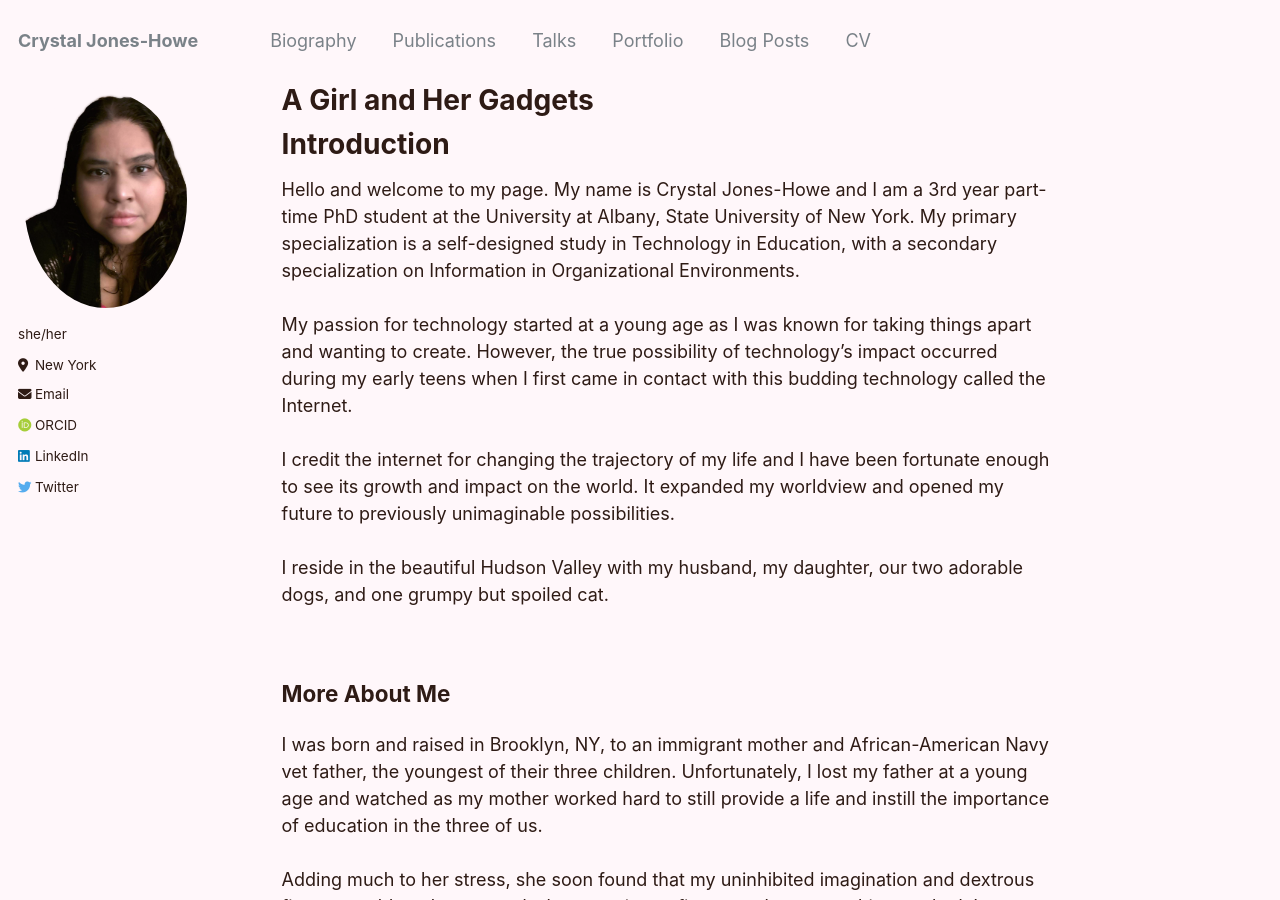
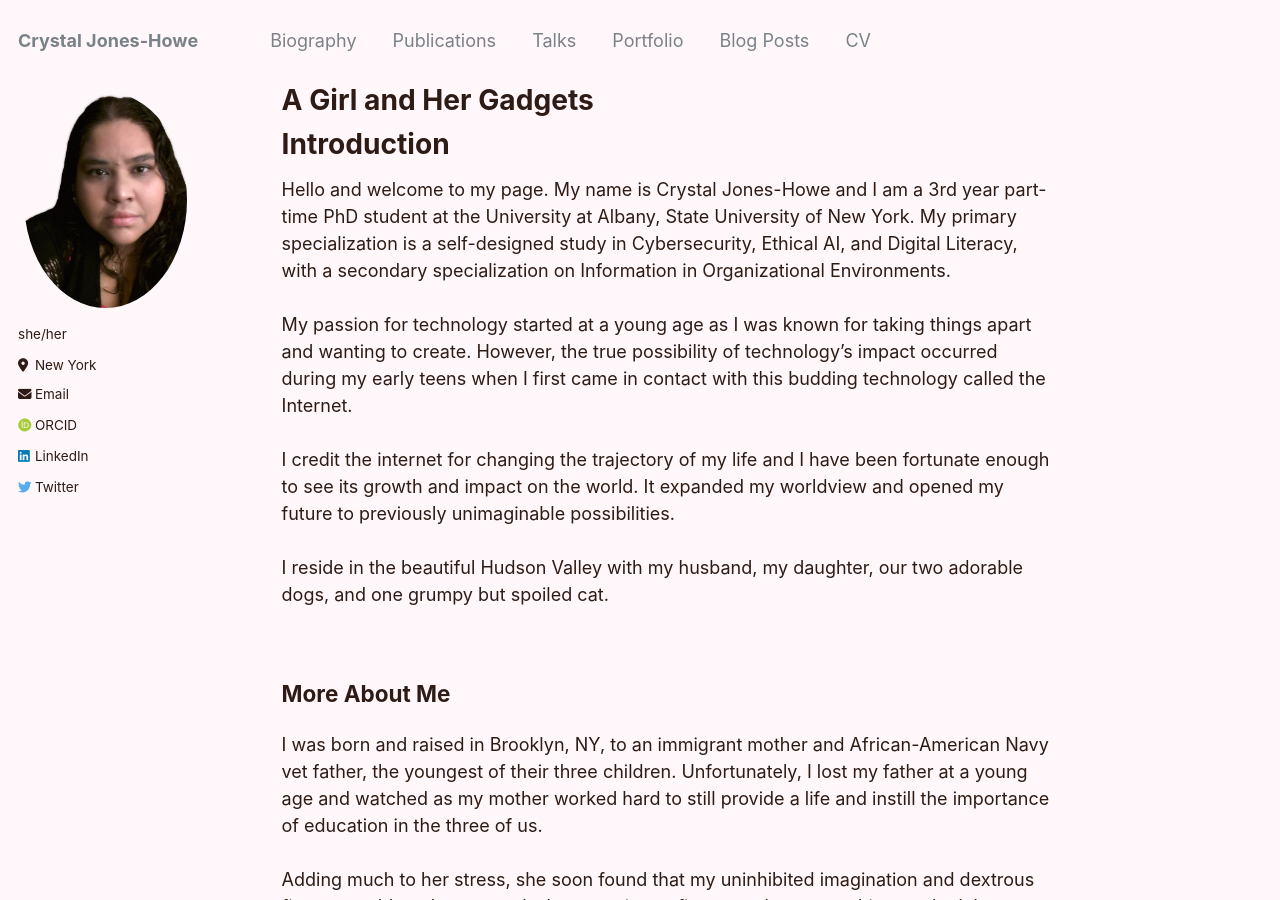
Before and after one commit to cjoneshowe/cjoneshowe.github.io, a Jekyll site: the page built from _pages/about.md, in a window 1280 px wide and 900 px high. Built offline with Jekyll 4.4.1, drawn with Linux system fonts in a browser that asks for light colours; some web fonts are replaced.

Commit message:
Update about.md
Changed the title of my self-design study

```diff
--- a/_pages/about.md
+++ b/_pages/about.md
@@ -10,7 +10,7 @@ redirect_from:
 Introduction
 ======
 
-Hello and welcome to my page.  My name is Crystal Jones-Howe and I am a 3rd year part-time PhD student at the University at Albany, State University of New York. My primary specialization is a self-designed study in Technology in Education, with a secondary specialization on Information in Organizational Environments.<br/><br/>
+Hello and welcome to my page.  My name is Crystal Jones-Howe and I am a 3rd year part-time PhD student at the University at Albany, State University of New York. My primary specialization is a self-designed study in Cybersecurity, Ethical AI, and Digital Literacy, with a secondary specialization on Information in Organizational Environments.<br/><br/>
 My passion for technology started at a young age as I was known for taking things apart and wanting to create.  However, the true possibility of technology's impact occurred during my early teens when I first came in contact with this budding technology called the Internet.  <br/><br/>
 I credit the internet for changing the trajectory of my life and I have been fortunate enough to see its growth and impact on the world.  It expanded my worldview and opened my future to previously unimaginable possibilities. <br/><br/>
 I reside in the beautiful Hudson Valley with my husband, my daughter, our two adorable dogs, and one grumpy but spoiled cat. <br/>
```
